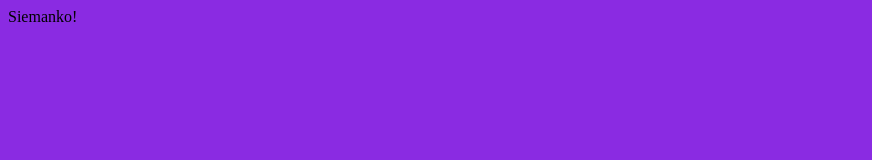
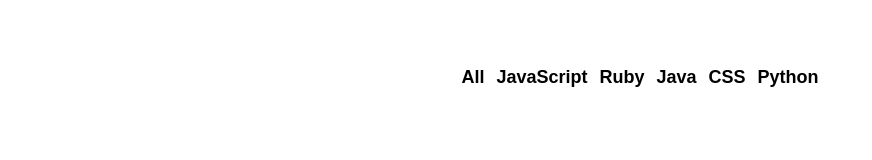
Before and after one commit to brikp/github-battle-tylermcginnis-react-course, a React app: page / in a window 1280 px wide. Shown: the whole page, without its empty margins (0-872 px from the left). Built offline with nearby package versions, Linux system fonts and the light colour scheme.

Commit message:
Adding Popular component, some styling

```diff
--- /dev/null
+++ b/app/components/Popular.js
@@ -0,0 +1,19 @@
+import React from 'react';
+
+export default class Popular extends React.Component {
+  render() {
+    const languages = ['All', 'JavaScript', 'Ruby', 'Java', 'CSS', 'Python'];
+
+    return (
+      <ul className='flex-center'>
+        {languages.map((language) => (
+          <li key={language}>
+            <button className='btn-clear nav-link'>
+              {language}
+            </button>
+          </li>
+        ))}
+      </ul>
+    )
+  }
+}
--- a/app/index.css
+++ b/app/index.css
@@ -1,3 +1,41 @@
+html, body, #app {
+  margin: 0;
+  height: 100%;
+  width: 100%;
+}
+
 body {
-  background: blueviolet;
+  font-family: -apple-system, BlinkMacSystemFont, 'Segoe UI', Roboto, Tahoma, Geneva, Verdana, sans-serif
 }
+
+ul {
+  padding: 0;
+}
+
+li {
+  list-style-type: none;
+}
+
+.container {
+  max-width: 200px;
+  margin: 0 auto;
+  padding: 50px;
+}
+
+.flex-center {
+  display: flex;
+  justify-content: center;
+  align-items: center;
+}
+
+.btn-clear {
+  border: none;
+  background: transparent;
+}
+
+.nav-link {
+  font-size: 18px;
+  font-weight: bold;
+  text-decoration: none;
+  color: inherit;
+}
--- a/app/index.js
+++ b/app/index.js
@@ -1,7 +1,7 @@
 import React from 'react';
 import ReactDOM from 'react-dom';
 import './index.css';
-
+import Popular from './components/Popular'
 // Component
 // State
 // Lifecycle
@@ -10,8 +10,8 @@
 class App extends React.Component {
   render() {
     return (
-      <div>
-        Siemanko!
+      <div className='container'>
+        <Popular />
       </div>
     )
   }
```
